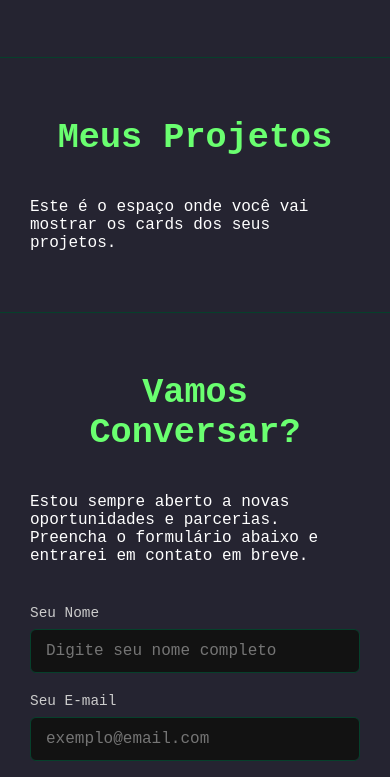
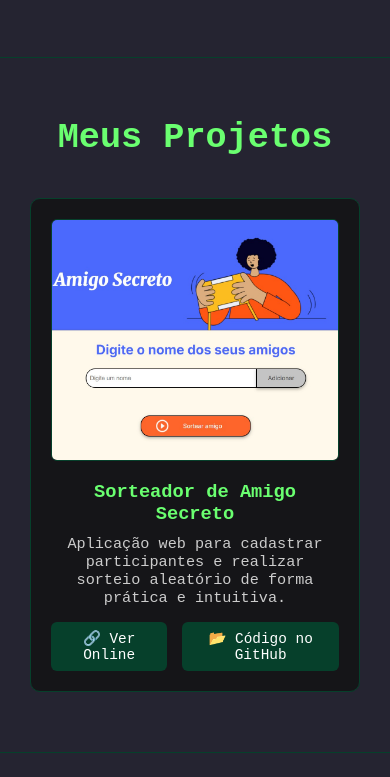
Before and after one commit to milipedia/portfolio-bia, a plain HTML site: page index.html in a window 390 px wide. Shown: the part 1347-2124 px from the top of the page. Drawn offline with Linux system fonts and the light colour scheme.

Commit message:
Inclusão do primeiro projeto ao portfolio

```diff
--- a/index.html
+++ b/index.html
@@ -52,9 +52,21 @@
     </section>
 
   <section id="portfolio" class="secao-conteudo">
-    <h2>Meus Projetos</h2>
-    <p>Este é o espaço onde você vai mostrar os cards dos seus projetos.</p>
-    </section>
+  <h2>Meus Projetos</h2>
+  <div class="projetos-grid">
+    <!-- Card do Sorteador de Amigo Secreto -->
+    <div class="card-projeto">
+      <img src="img/amigo-secreto.jpg" alt="Sorteador de Amigo Secreto">
+      <h3>Sorteador de Amigo Secreto</h3>
+      <p>Aplicação web para cadastrar participantes e realizar sorteio aleatório de forma prática e intuitiva.</p>
+      <div class="botoes-projeto">
+        <a href="https://milipedia.github.io/amigo-secreto/" target="_blank">🔗 Ver Online</a>
+        <a href="https://github.com/milipedia/amigo-secreto" target="_blank">📂 Código no GitHub</a>
+      </div>
+    </div>
+  </div>
+</section>
+
 
   <section id="contato" class="secao-conteudo">
   <h2>Vamos Conversar?</h2>
--- a/style.css
+++ b/style.css
@@ -8,24 +8,21 @@ html {
 }
 
 body {
-  /* Removemos a cor de fundo daqui para que o canvas apareça */
   font-family: "Courier New", Courier, monospace;
   color: #ffffff;
 }
 
-/* Estilo para o Canvas do fundo animado */
 #matrix-canvas {
   position: fixed;
   top: 0;
   left: 0;
   width: 100%;
   height: 100%;
-  z-index: -1; /* Coloca o canvas atrás de todo o conteúdo */
+  z-index: -1;
 }
 
 header {
   padding: 1rem 2rem;
-  /* Fundo semi-transparente para melhor legibilidade */
   background-color: rgba(14, 13, 27, 0.85);
 }
 
@@ -35,11 +32,10 @@ h1 {
 
 .container {
   display: flex;
-  min-height: 100vh; /* Usamos min-height para garantir que o container se estique */
+  min-height: 100vh;
 }
 
 .sidebar {
-  /* Fundo semi-transparente */
   background-color: rgba(18, 18, 18, 0.8);
   padding: 30px;
   width: 300px;
@@ -89,7 +85,6 @@ h1 {
 .conteudo {
   flex: 1;
   padding: 120px 60px 60px 60px;
-  /* Fundo transparente */
   background-color: transparent;
 }
 
@@ -116,7 +111,6 @@ button:hover {
 
 .topo {
   width: 100%;
-  /* Fundo semi-transparente */
   background-color: rgba(14, 13, 27, 0.9);
   border-bottom: 1px solid #06402b;
   padding: 16px 40px;
@@ -181,7 +175,6 @@ button:hover {
   background-color: #0d6140;
 }
 
-/* Responsivo */
 @media (max-width: 768px) {
   .container {
     flex-direction: column;
@@ -201,37 +194,34 @@ button:hover {
   }
 }
 
-/* Estilo geral para as novas seções */
 .secao-conteudo {
-  padding: 80px 60px; /* Espaçamento interno para não ficar colado nas bordas */
-  max-width: 1200px;  /* Limita a largura do conteúdo para melhor leitura em telas grandes */
-  margin: 0 auto;     /* Centraliza a seção na página */
-  background-color: rgba(14, 13, 27, 0.9); /* Fundo semi-transparente para ver a animação */
-  border-bottom: 1px solid #06402b; /* Linha sutil para separar as seções */
+  padding: 80px 60px;
+  max-width: 1200px;
+  margin: 0 auto;
+  background-color: rgba(14, 13, 27, 0.9);
+  border-bottom: 1px solid #06402b;
 }
 
-/* Estilo para os títulos de cada seção (h2) */
 .secao-conteudo h2 {
   font-size: 2.2em;
-  color: #6aff70;     /* Cor verde para destaque, mantendo a identidade visual */
-  text-align: center; /* Centraliza o título */
-  margin-bottom: 40px; /* Espaço abaixo do título */
+  color: #6aff70;
+  text-align: center;
+  margin-bottom: 40px;
 }
 
-/* Ajustes para telas menores (celulares) */
 @media (max-width: 768px) {
   .secao-conteudo {
-    padding: 60px 30px; /* Diminui o espaçamento em telas menores */
+    padding: 60px 30px;
   }
 }
-/* ===== ESTILOS DO FORMULÁRIO DE CONTATO ===== */
 
+/* ===== FORMULÁRIO DE CONTATO ===== */
 #form-contato {
-  max-width: 600px; /* Limita a largura do formulário */
-  margin: 40px auto 0; /* Centraliza o formulário e dá um espaço no topo */
+  max-width: 600px;
+  margin: 40px auto 0;
   display: flex;
   flex-direction: column;
-  gap: 20px; /* Espaço entre os grupos de campos */
+  gap: 20px;
 }
 
 .form-grupo {
@@ -241,7 +231,7 @@ button:hover {
 
 .form-grupo label {
   color: #ccc;
-  margin-bottom: 8px; /* Espaço entre a etiqueta e o campo */
+  margin-bottom: 8px;
   font-size: 0.9em;
 }
 
@@ -259,15 +249,74 @@ button:hover {
 
 #form-contato input:focus,
 #form-contato textarea:focus {
-  outline: none; /* Remove a borda azul padrão do navegador */
-  border-color: #6aff70; /* Muda a cor da borda ao focar */
-  box-shadow: 0 0 8px rgba(106, 255, 112, 0.4); /* Adiciona um brilho verde */
+  outline: none;
+  border-color: #6aff70;
+  box-shadow: 0 0 8px rgba(106, 255, 112, 0.4);
 }
 
-/* O botão de submit já pega o estilo geral de "button", mas podemos garantir que ocupe 100% da largura */
 #form-contato button {
   width: 100%;
   padding: 15px;
   font-size: 1.1em;
   font-weight: bold;
 }
+
+/* ===== PROJETOS ===== */
+.projetos-grid {
+  display: grid;
+  grid-template-columns: repeat(auto-fit, minmax(280px, 1fr));
+  gap: 30px;
+}
+
+.card-projeto {
+  background-color: rgba(18, 18, 18, 0.8);
+  border: 1px solid #06402b;
+  border-radius: 10px;
+  padding: 20px;
+  text-align: center;
+  transition: transform 0.2s ease, box-shadow 0.2s ease;
+}
+
+.card-projeto img {
+  max-width: 100%;
+  border-radius: 6px;
+  border: 1px solid #06402b;
+  margin-bottom: 15px;
+}
+
+.card-projeto h3 {
+  color: #6aff70;
+  margin-bottom: 10px;
+}
+
+.card-projeto p {
+  font-size: 0.95em;
+  color: #ccc;
+  margin-bottom: 15px;
+}
+
+.botoes-projeto {
+  display: flex;
+  justify-content: center;
+  gap: 15px;
+}
+
+.botoes-projeto a {
+  background-color: #06402b;
+  color: white;
+  padding: 8px 14px;
+  border-radius: 6px;
+  text-decoration: none;
+  font-size: 0.9em;
+  transition: background-color 0.2s, transform 0.2s;
+}
+
+.botoes-projeto a:hover {
+  background-color: #0d6140;
+  transform: scale(1.05);
+}
+
+.card-projeto:hover {
+  transform: translateY(-5px);
+  box-shadow: 0 0 10px rgba(106, 255, 112, 0.4);
+}
```
Also changed, not shown: img/amigo-secreto.jpg (added).
